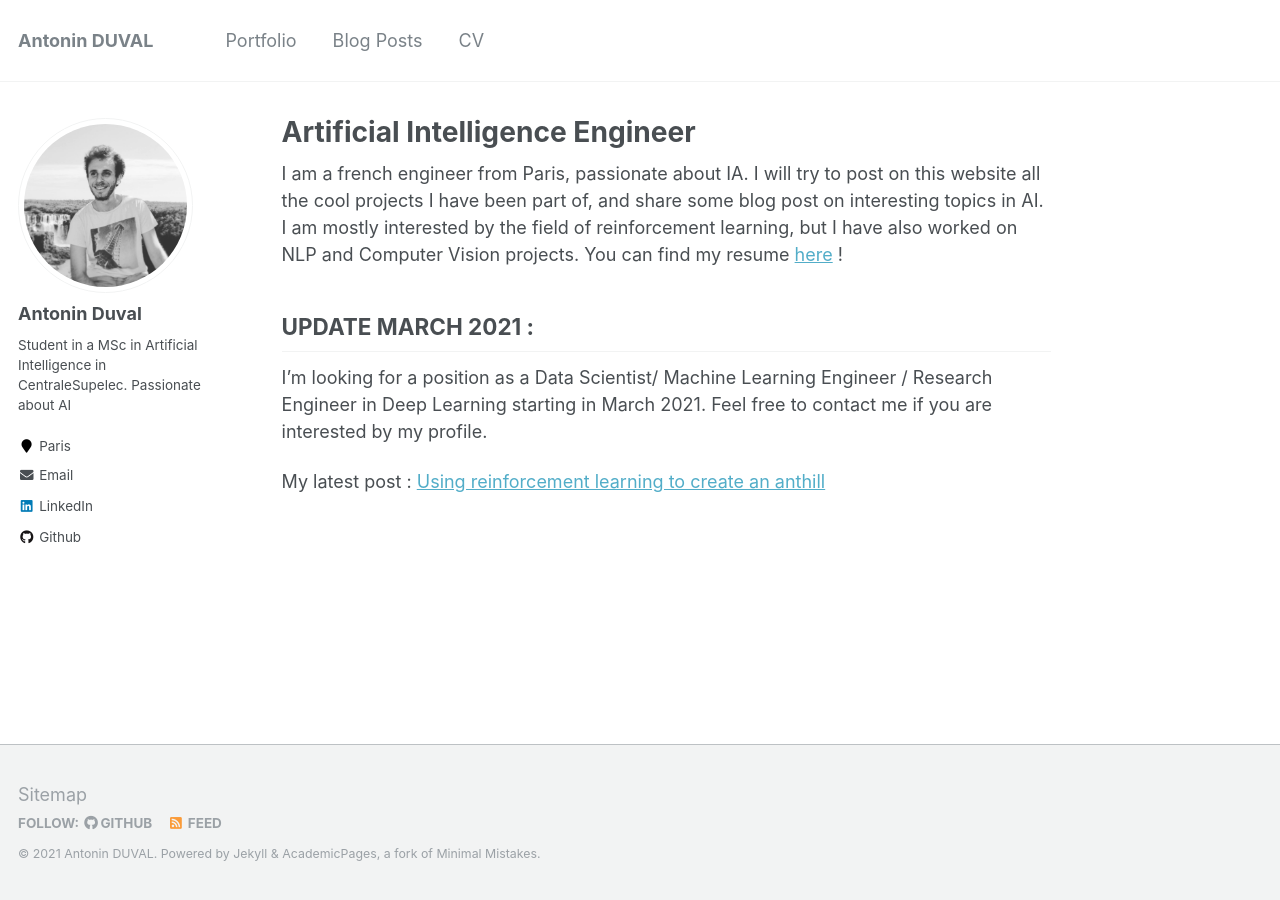
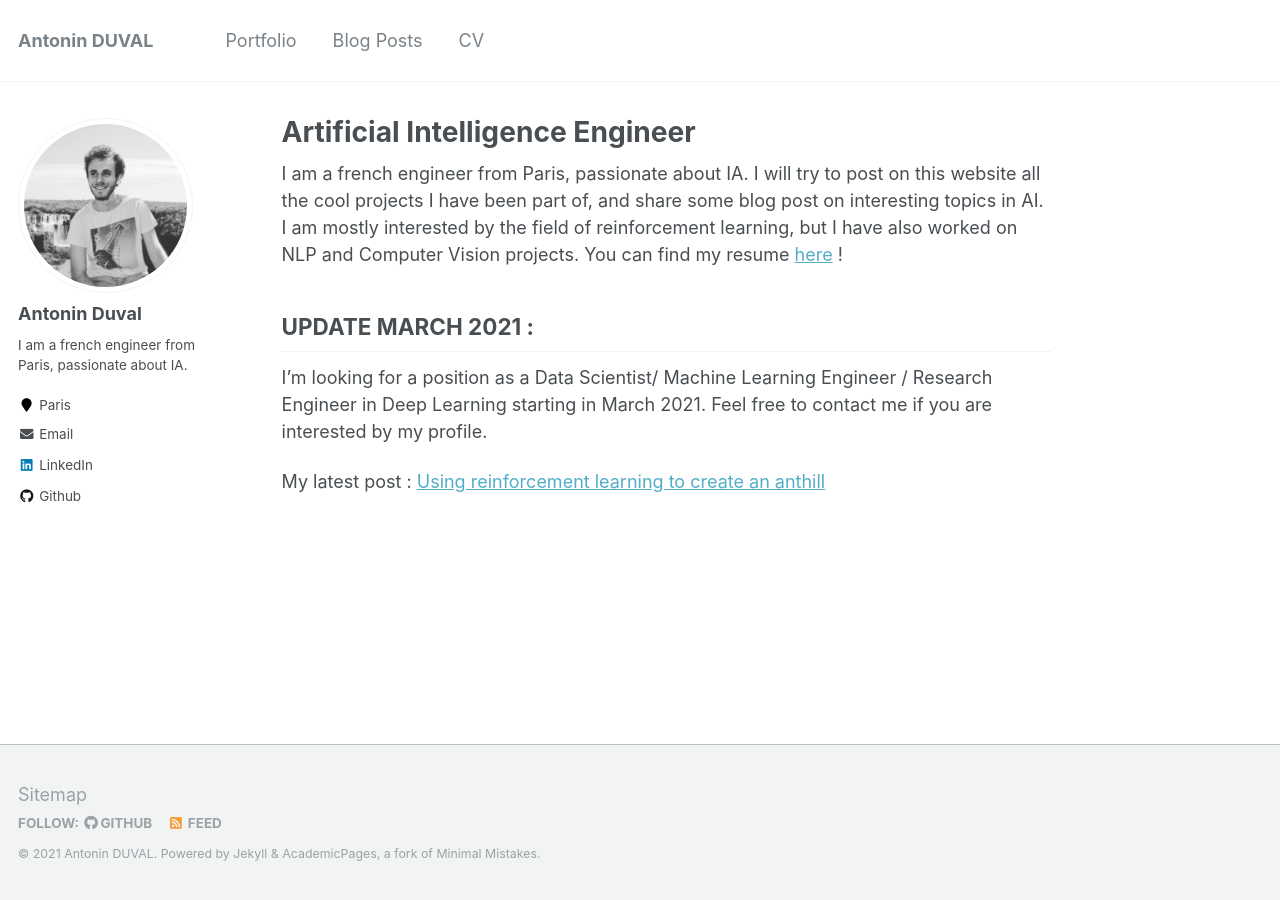
Before and after one commit to AntoninDuval/antoninduval.github.io, a Jekyll site: the page built from _pages/about.md, in a window 1280 px wide. Built offline with Jekyll 4.4.1, drawn with Linux system fonts in a browser that asks for light colours.

Commit message:
Small change

```diff
--- a/_config.yml
+++ b/_config.yml
@@ -82,7 +82,7 @@ analytics:
 author:
   name             : "Antonin Duval"
   avatar           : "profil.jpg"
-  bio              : "Student in a MSc in Artificial Intelligence in CentraleSupelec. Passionate about AI"
+  bio              : "I am a french engineer from Paris, passionate about IA."
   location         : "Paris"
   employer         :
   pubmed           :
```
